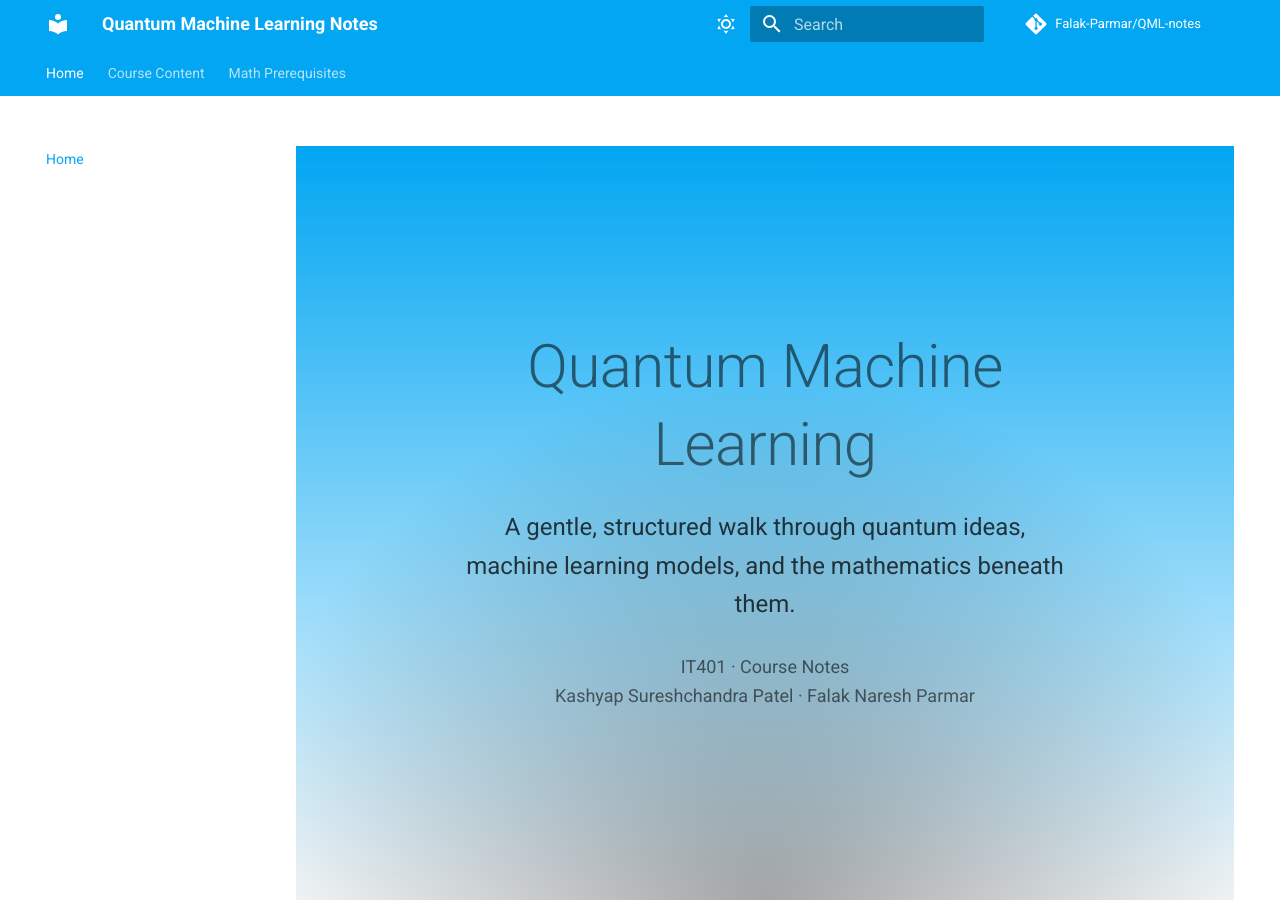
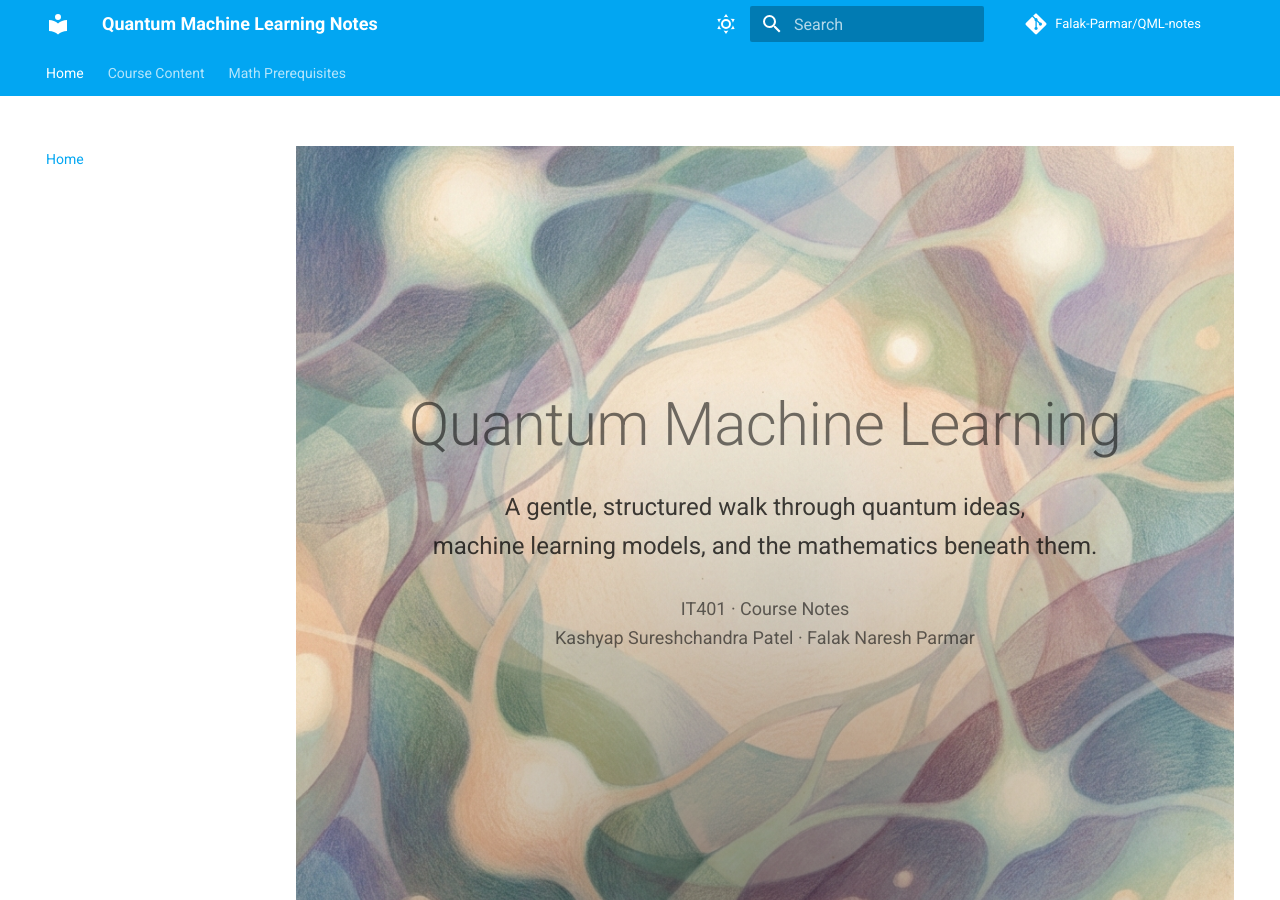
Before and after one commit to Falak-Parmar/QML-notes, an MkDocs documentation site: the page built from docs/index.md, in a window 1280 px wide and 900 px high. Built offline with MkDocs 1.6.1 and Material for MkDocs 9.7.7, drawn with Linux system fonts in a browser that asks for light colours; comment, search, counter and statistics services are not loaded.

Commit message:
feat: Update hero background with a new image and implement full-width hero layout for the home page.

```diff
--- a/docs/stylesheets/extra.css
+++ b/docs/stylesheets/extra.css
@@ -7,16 +7,17 @@
     justify-content: center;
     text-align: center;
 
-    background: linear-gradient(180deg,
-            var(--md-primary-fg-color),
-            var(--md-default-bg-color));
+    background-image: url('../assets/images/state_space_garden_hero.png');
+    background-size: cover;
+    background-position: center;
+    background-repeat: no-repeat;
 
     color: var(--md-default-fg-color);
 }
 
 /* HERO CONTENT */
 .hero-content {
-    max-width: 720px;
+    max-width: 800px;
     padding: 2rem;
 }
 
@@ -49,3 +50,19 @@
             transparent 60%);
     pointer-events: none;
 }
+
+/* ============================= */
+/* FULL-WIDTH HERO ON HOME PAGE */
+/* ============================= */
+
+[data-md-page="index"] .md-sidebar {
+    display: none;
+}
+
+[data-md-page="index"] .md-main__inner {
+    margin-left: 0;
+}
+
+[data-md-page="index"] .md-content {
+    max-width: 100%;
+}
```
Also changed, not shown: docs/assets/images/state_space_garden_hero.png (added).
